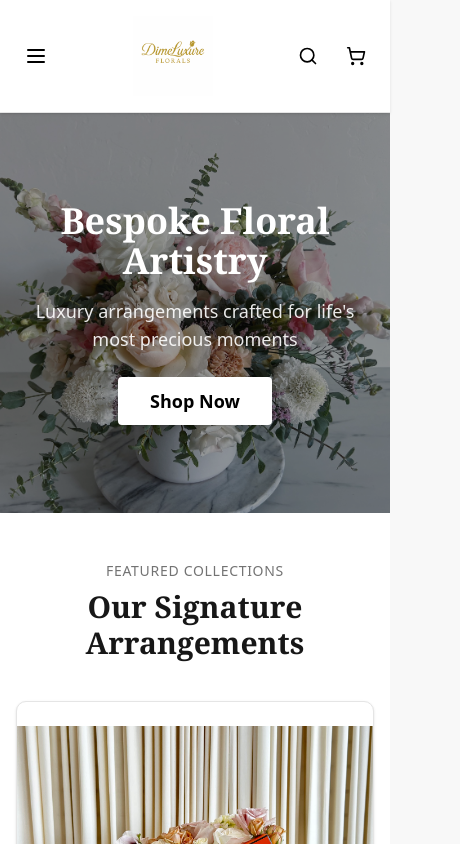
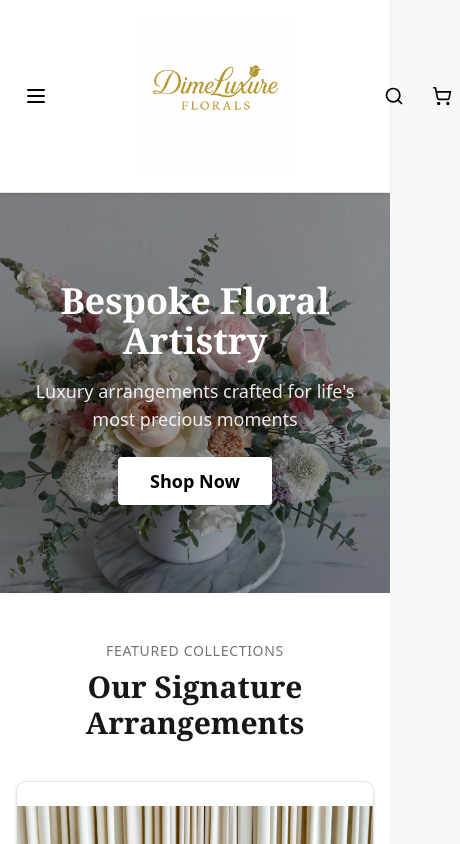
Before and after one commit to fabianYadagroup/dimeluxure-florals, a React (Vite) app: page / in a window 390 px wide. Shown: the top 844 px of the page, 460 px wide, since content can reach past the window. Built offline with nearby package versions, Linux system fonts and the light colour scheme.

Commit message:
Double logo size - mobile 320px, desktop 500px max

```diff
--- a/src/App.jsx
+++ b/src/App.jsx
@@ -131,8 +131,8 @@ function App() {
               <img
                 src={logo}
                 alt="Dime LUXURE Florals"
-                className="w-40 sm:w-48 md:w-56 lg:w-60 xl:w-64 max-w-[250px] h-auto object-contain"
-                style={{ maxHeight: '80px' }}
+                className="w-80 sm:w-96 md:w-[28rem] lg:w-[32rem] xl:w-[36rem] max-w-[500px] h-auto object-contain"
+                style={{ maxHeight: '160px' }}
               />
             </div>
 
```
